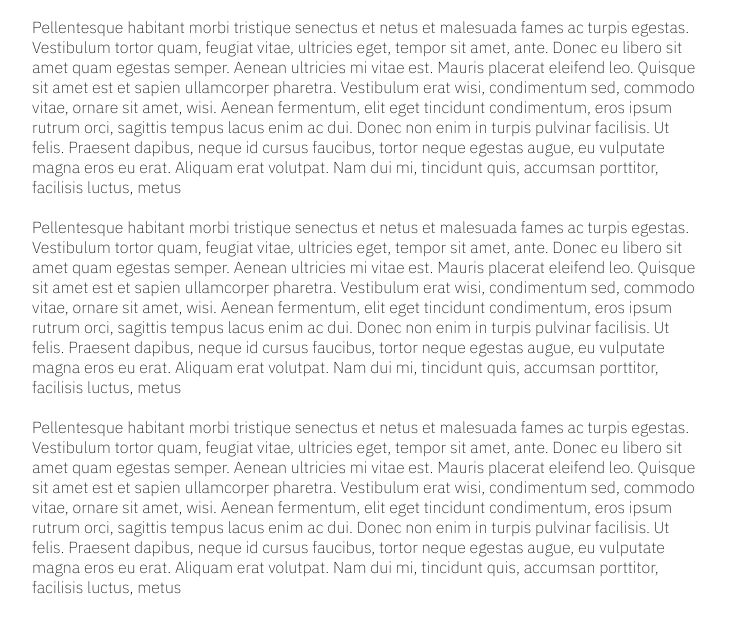
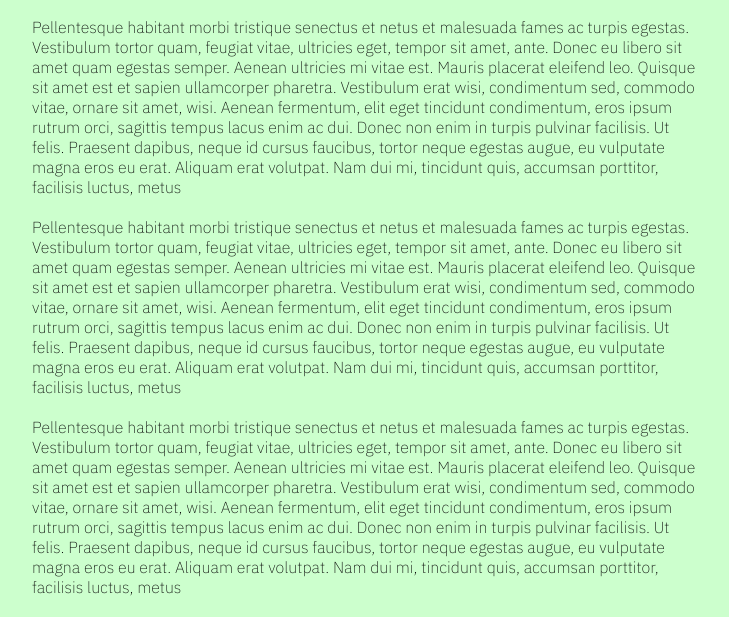
Before and after one commit to code-warrior/csci-ua.0004-week-07, a plain HTML site: page index.html in a window 1280 px wide. Shown: the part 225-842 px from the top of the page, without its empty margins (275-1004 px from the left). Drawn offline with Linux system fonts and the light colour scheme; a web font is replaced by a local one.

Commit message:
Adding various examples of color

```diff
--- a/css/style.css
+++ b/css/style.css
@@ -4,6 +4,16 @@
 }
 
 body {
+   /* background-color: rebeccapurple; */
+   /* background-color: #663399; */
+   /* background-color: #639; */
+   /* background-color: #6397; */
+   /* background-color: #663399ff; */
+   /* background-color: rgb(102, 51, 153); */
+   /* background-color: rgba(102, 51, 153, .5924727374); */
+   /* background-color: hsl(122, 100%, 50%); */
+   background-color: hsla(122, 100%, 50%, .2);
+
    font-family: 'IBM Plex Sans', sans-serif;
    font-weight: 200;
    margin: auto;
```
